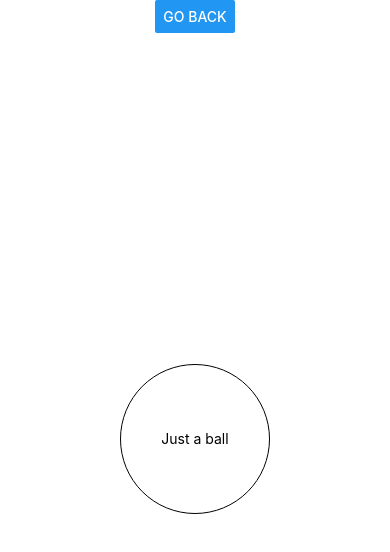
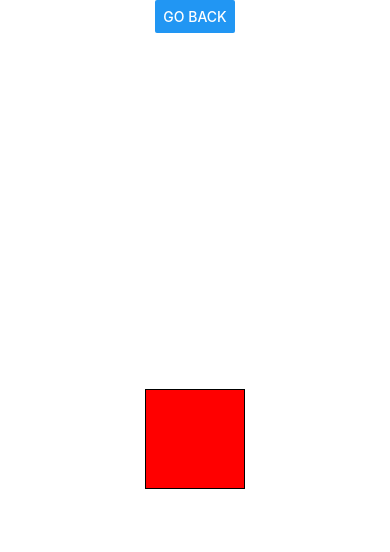
Before and after one commit to pSapien/animations-in-react-native, a React Native app: screen / in a window 390 px wide. Shown: the top 552 px of the page. Built offline with nearby package versions, Linux system fonts and the light colour scheme.

Commit message:
add Spring

```diff
--- a/App.js
+++ b/App.js
@@ -9,6 +9,7 @@ import Absolute from './src/5. Absolute';
 import BackgroundInterpolation from './src/6. Background_Interpolation';
 import Rotation from './src/7. Rotation';
 import Easing from './src/8. Easing';
+import Spring from './src/9. Spring';
 
 const AnimationScreen = [
   { title: '1. Opacity', Component: Opacity },
@@ -19,6 +20,7 @@ const AnimationScreen = [
   { title: '6. Background Interpolation', Component: BackgroundInterpolation },
   { title: '7. Rotation', Component: Rotation },
   { title: '8. Easing', Component: Easing },
+  { title: '9. Spring', Component: Spring },
 ];
 
 export default function App() {
--- /dev/null
+++ b/src/9. Spring.js
@@ -0,0 +1,55 @@
+import React from 'react';
+import {
+  Stylesheet,
+  View,
+  Animated,
+  StyleSheet,
+  Text,
+  Easing,
+  TouchableWithoutFeedback,
+} from 'react-native';
+
+export default function Rotation() {
+  const [animation, setAnimation] = React.useState(new Animated.Value(1));
+
+  function startAnimation() {
+    Animated.spring(animation, {
+      toValue: 2,
+      friction: 2, // causes the spring to slow down. higher the more it slows down.
+      tension: 160, // adds energy to the spring. higher this value, the more springy.
+    }).start(() => {
+      Animated.timing(animation, {
+        toValue: 1,
+      }).start();
+    });
+  }
+
+  const animStyles = {
+    transform: [{ scale: animation }],
+  };
+
+  return (
+    <View style={styles.container}>
+      <TouchableWithoutFeedback onPress={startAnimation}>
+        <Animated.View style={[styles.box, animStyles]} />
+      </TouchableWithoutFeedback>
+    </View>
+  );
+}
+
+const styles = StyleSheet.create({
+  container: {
+    flex: 1,
+    justifyContent: 'center',
+    alignItems: 'center',
+  },
+  box: {
+    width: 100,
+    height: 100,
+    borderWidth: 1,
+    borderColor: 'black',
+    justifyContent: 'center',
+    alignItems: 'center',
+    backgroundColor: 'red',
+  }
+});
```
Also changed, not shown: 1 other file (tests, documents, lock files or other folders).
